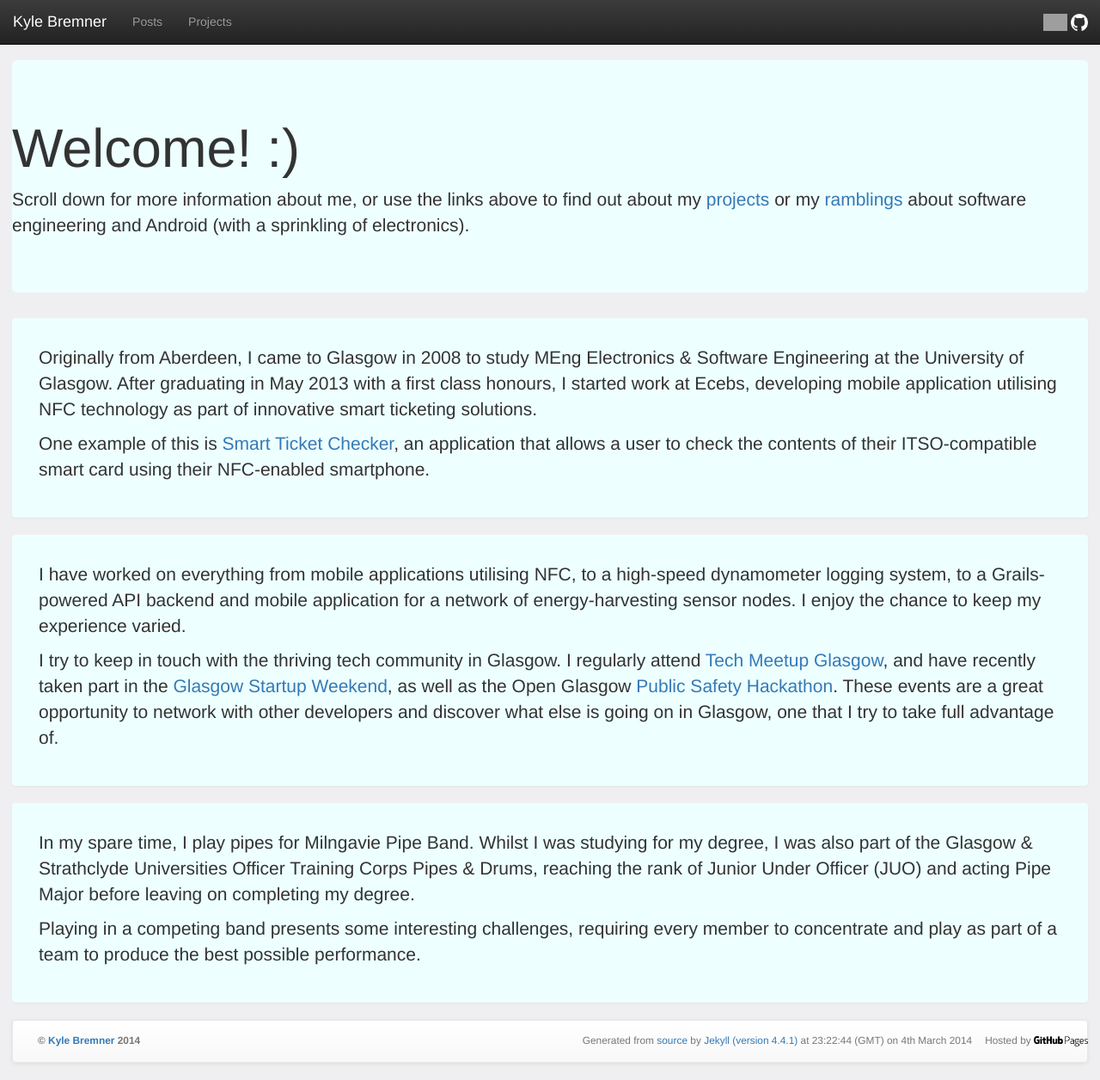
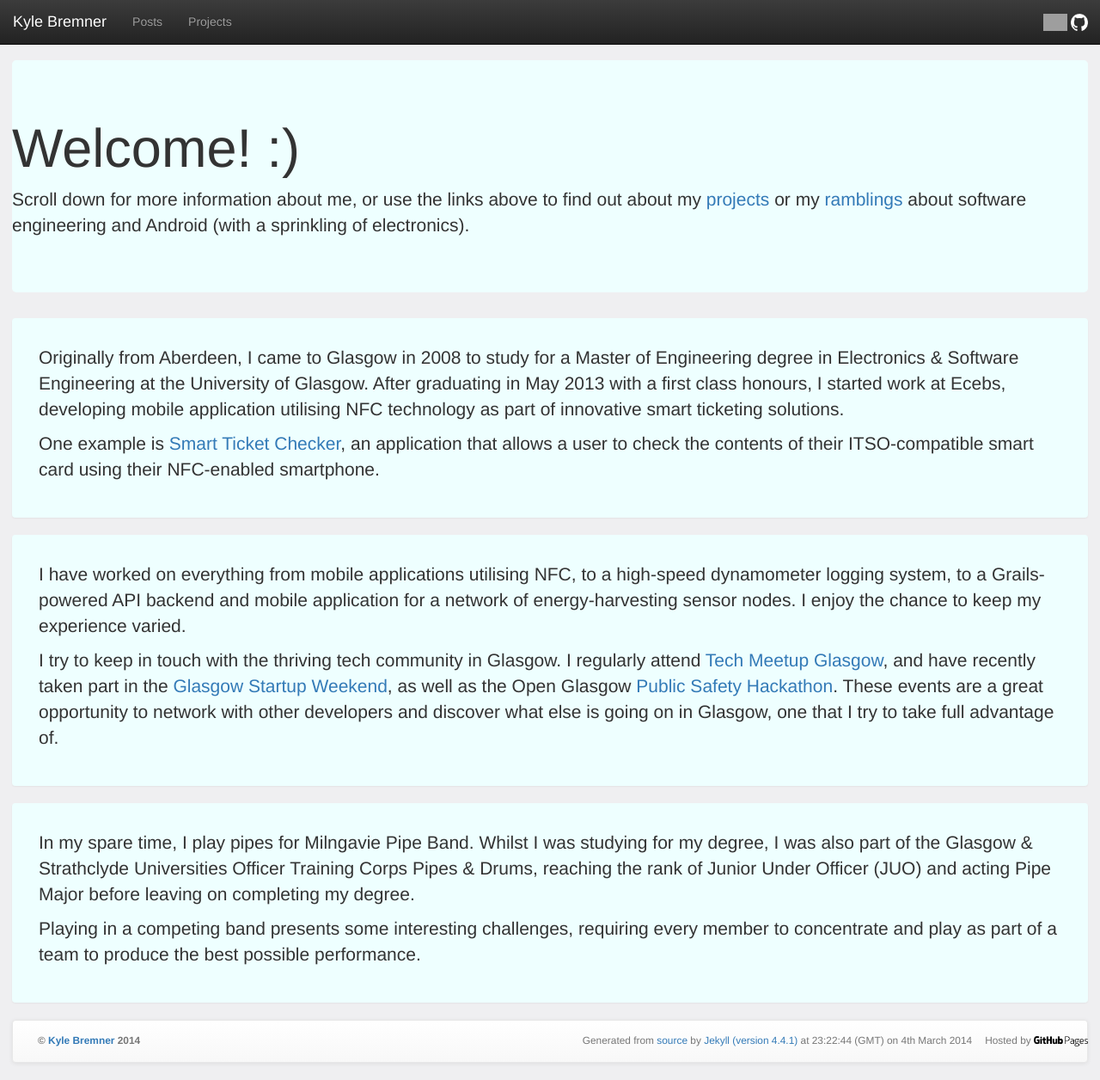
Before and after one commit to kbremner/kbremner.github.io, a Jekyll site: the page built from index.html, in a window 1280 px wide and 1256 px high. Shown: the whole window at 86% size. Built offline with Jekyll 4.4.1, drawn with Linux system fonts in a browser that asks for light colours; nearby versions of some CDN libraries; Markdown is read by kramdown in place of the engine named in the settings; a script that is not in the unit is left out; grey boxes are pictures that could not be loaded.

Commit message:
Updated about info

```diff
--- a/index.html
+++ b/index.html
@@ -10,8 +10,8 @@ published: true
 </div>
 
 <div class="panel about-section">
-  <p>Originally from Aberdeen, I came to Glasgow in 2008 to study MEng Electronics &amp; Software Engineering at the University of Glasgow. After graduating in May 2013 with a first class honours, I started work at Ecebs, developing mobile application utilising NFC technology as part of innovative smart ticketing solutions.</p>
-  <p>One example of this is <a href="projects/smart_ticket_checker.html" target="_blank">Smart Ticket Checker</a>, an application that allows a user to check the contents of their ITSO-compatible smart card using their NFC-enabled smartphone.</p>
+  <p>Originally from Aberdeen, I came to Glasgow in 2008 to study for a Master of Engineering degree in Electronics &amp; Software Engineering at the University of Glasgow. After graduating in May 2013 with a first class honours, I started work at Ecebs, developing mobile application utilising NFC technology as part of innovative smart ticketing solutions.</p>
+  <p>One example is <a href="projects/smart_ticket_checker.html" target="_blank">Smart Ticket Checker</a>, an application that allows a user to check the contents of their ITSO-compatible smart card using their NFC-enabled smartphone.</p>
 </div>
 
 <div class="panel about-section">
```
